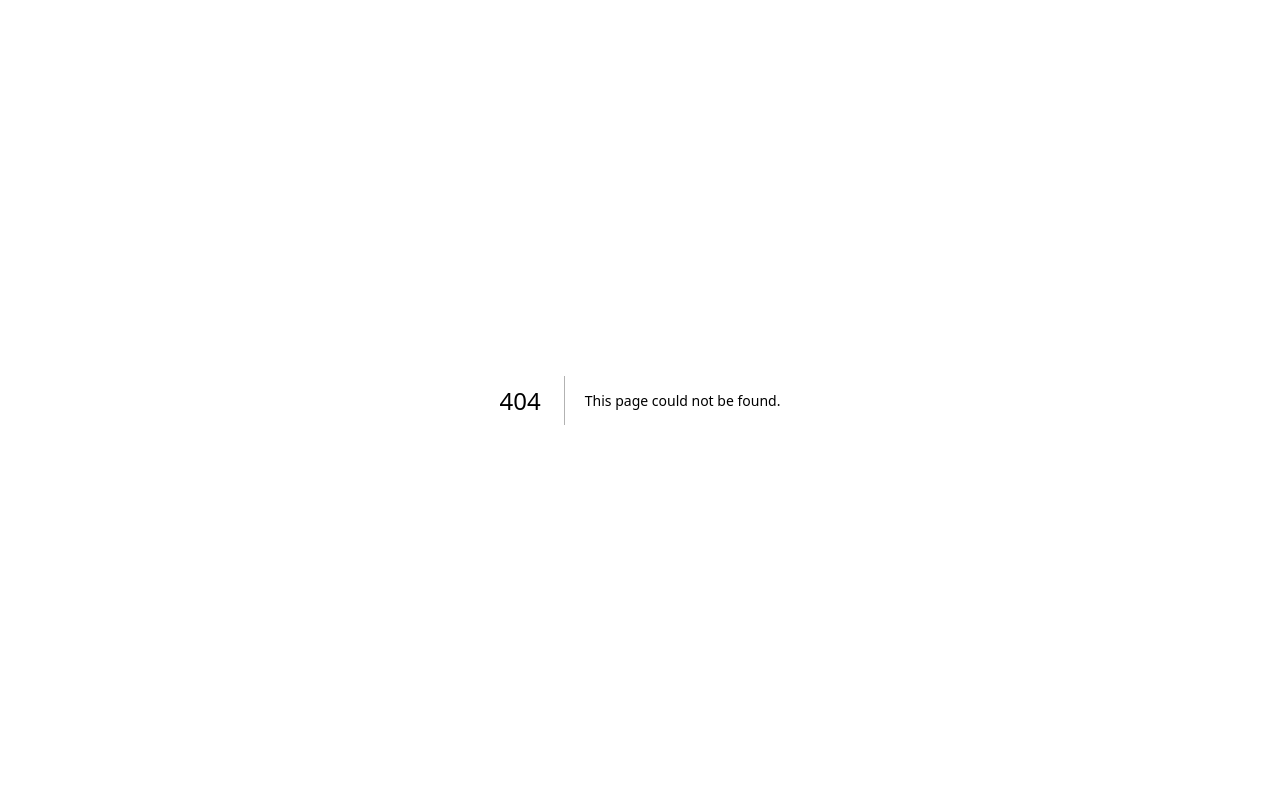
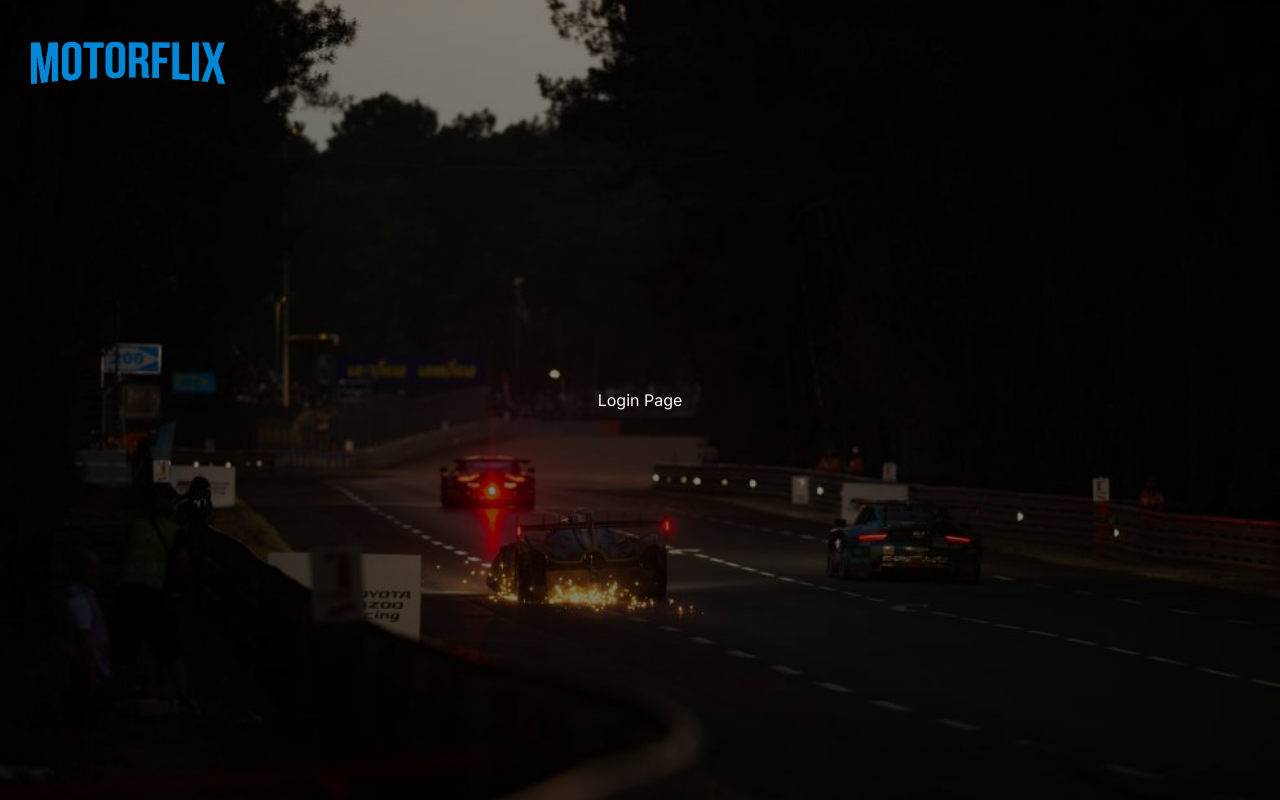
Before and after one commit to stefifm/motorflix-nextjs, a Next.js app: page /login in a window 1280 px wide. Before the commit this address had no page. Built offline with nearby package versions, Linux system fonts and the light colour scheme.

Commit message:
Add sign-up and login page

```diff
--- /dev/null
+++ b/src/app/(auth)/login/page.tsx
@@ -0,0 +1,7 @@
+export default function Loginpage (): JSX.Element {
+  return (
+    <div>
+      <h1>Login Page</h1>
+    </div>
+  )
+}
--- /dev/null
+++ b/src/app/(auth)/sign-up/page.tsx
@@ -0,0 +1,7 @@
+export default function SignUpPage (): JSX.Element {
+  return (
+    <div>
+      <h1>Sign Up Page</h1>
+    </div>
+  )
+}
```
